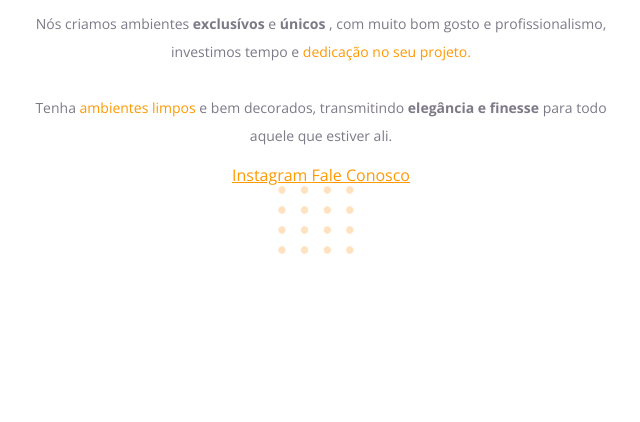
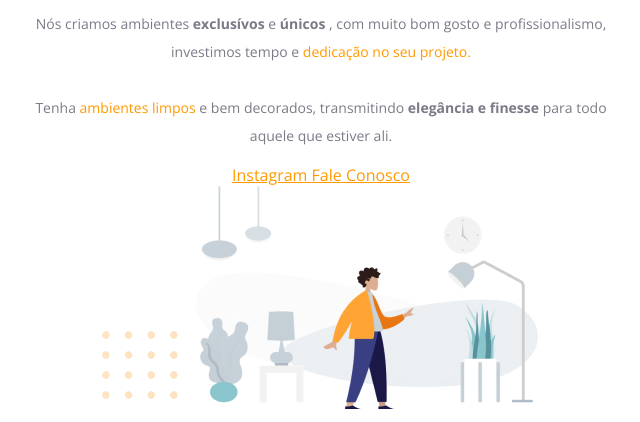
Before and after one commit to DylanTvaz/rocketseat-projeto-1, a plain HTML site: page index.html in a window 1280 px wide. Shown: the part 404-826 px from the top of the page, without its empty margins (319-959 px from the left). Before the commit the page ends 800 px from the top, so only its background shows below. Drawn offline with nearby package versions, Linux system fonts and the light colour scheme.

Commit message:
adicao de imagem

```diff
--- a/index.html
+++ b/index.html
@@ -46,6 +46,7 @@
     </div>
 
     <img src="imagens/balls-decoration.svg" alt="bolinhas laranjadas no canto direito inferior da tela" />
+    <img src="imagens/hero.jpg" alt="copia 2"
 </body>
 
 
```
